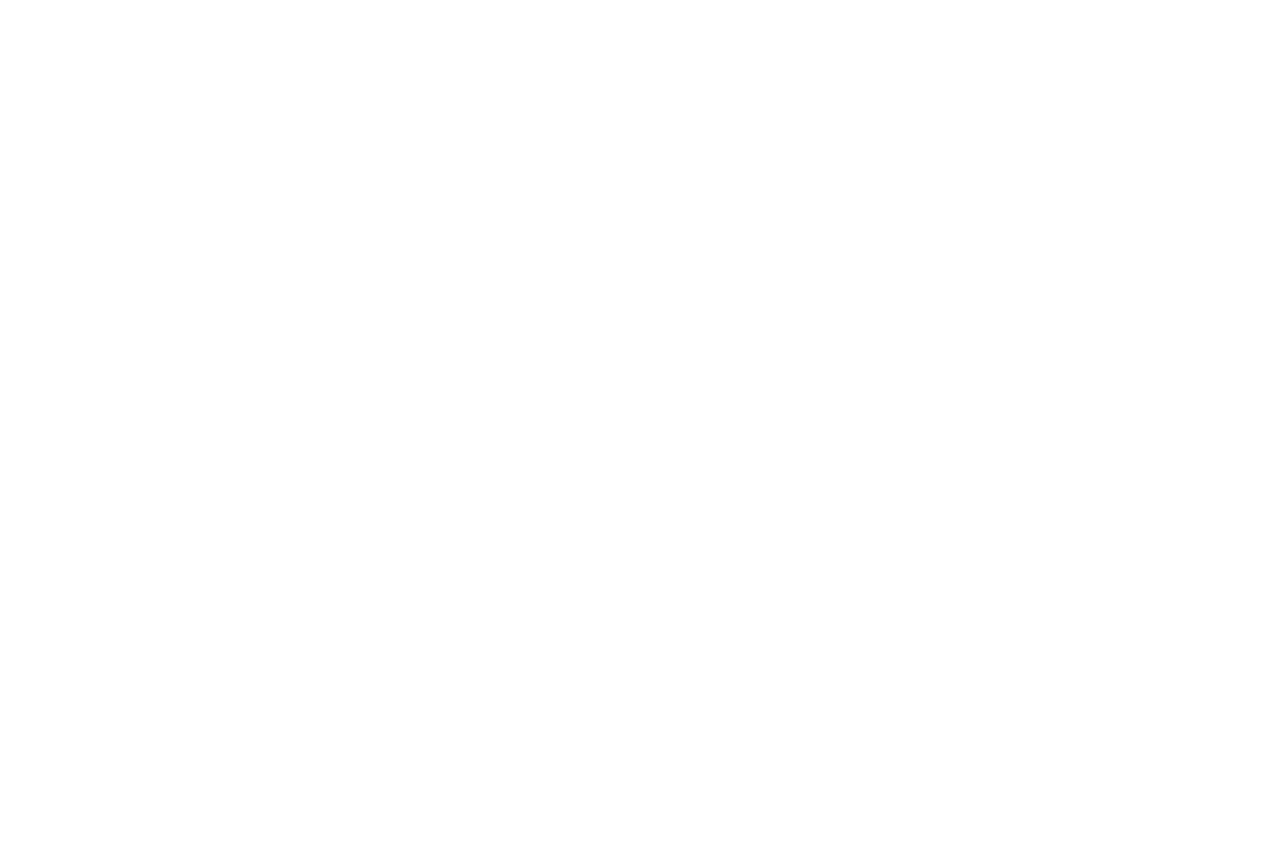
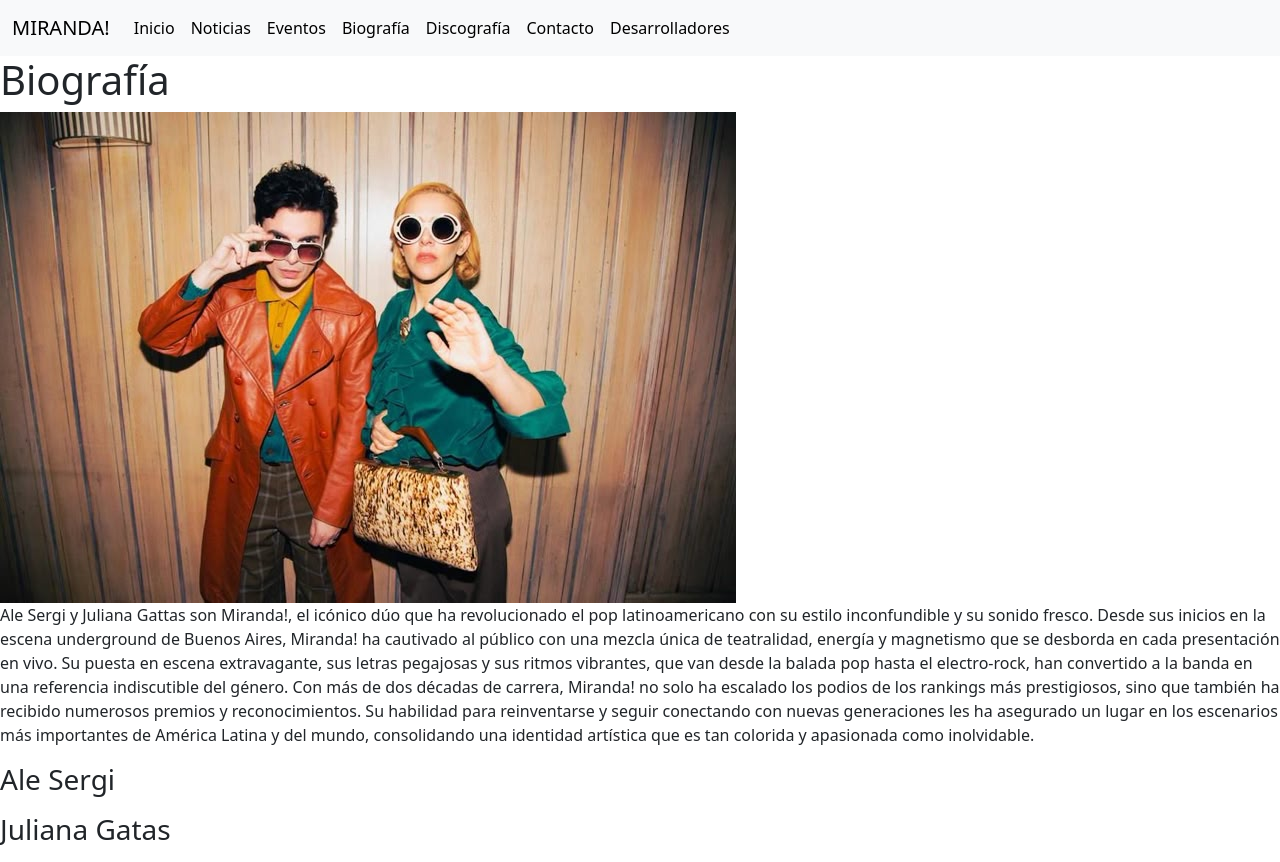
Before and after one commit to VonArbia/TP2-IG-2024, a plain HTML site: page biografia.html in a window 1280 px wide. Before the commit the page ends 800 px from the top, so only its background shows below. Drawn offline with nearby package versions, Linux system fonts and the light colour scheme.

Commit message:
Corrijo error de linkeo en el nav y empiezo con el html de biografia

```diff
--- a/biografia.html
+++ b/biografia.html
@@ -0,0 +1,85 @@
+<!DOCTYPE html>
+<html lang="es">
+
+<head>
+    <meta charset="UTF-8">
+    <meta name="viewport" content="width=device-width, initial-scale=1.0">
+    <link href="https://cdn.jsdelivr.net/npm/bootstrap@5.3.2/dist/css/bootstrap.min.css" rel="stylesheet"
+        integrity="sha384-T3c6CoIi6uLrA9TneNEoa7RxnatzjcDSCmG1MXxSR1GAsXEV/Dwwykc2MPK8M2HN" crossorigin="anonymous">
+    <title>Biografía</title>
+</head>
+
+<body>
+    <div>
+        <header>
+            <nav class="navbar navbar-expand-lg bg-body-tertiary">
+                <div class="container-fluid">
+                    <a class="navbar-brand" href="index.html">MIRANDA!</a>
+                    <button class="navbar-toggler" type="button" data-bs-toggle="collapse"
+                        data-bs-target="#navbarSupportedContent" aria-controls="navbarSupportedContent"
+                        aria-expanded="false" aria-label="Toggle navigation">
+                        <span class="navbar-toggler-icon"></span>
+                    </button>
+                    <div class="collapse navbar-collapse" id="navbarSupportedContent">
+                        <ul class="navbar-nav me-auto mb-2 mb-lg-0">
+                            <li class="nav-item">
+                                <a class="nav-link active" aria-current="page" href="index.html">Inicio</a>
+                            </li>
+                            <li class="nav-item">
+                                <a class="nav-link active" aria-current="page" href="noticias.html">Noticias</a>
+                            </li>
+                            <li class="nav-item">
+                                <a class="nav-link active" aria-current="page" href="eventos.html">Eventos</a>
+                            </li>
+                            <li class="nav-item">
+                                <a class="nav-link active" aria-current="page" href="biografia.html">Biografía</a>
+                            </li>
+                            <li class="nav-item">
+                                <a class="nav-link active" aria-current="page" href="discografia.html">Discografía</a>
+                            </li>
+                            <li class="nav-item">
+                                <a class="nav-link active" aria-current="page" href="formulario.html">Contacto</a>
+                            </li>
+                            <li class="nav-item">
+                                <a class="nav-link active" aria-current="page"
+                                    href="desarrolladores.html">Desarrolladores</a>
+                            </li>
+                        </ul>
+                    </div>
+                </div>
+            </nav>
+        </header>
+        <main>
+            <article>
+                <section>
+                    <h1>Biografía</h1>
+                    <img src="img/ale-y-juli.jpeg" alt="Ale Sergi y Juliana Gattas">
+                    <p>Ale Sergi y Juliana Gattas son Miranda!, el icónico dúo que ha revolucionado el pop latinoamericano con su estilo inconfundible y su sonido fresco. Desde sus inicios en la escena underground de Buenos Aires, Miranda! ha cautivado al público con una mezcla única de teatralidad, energía y magnetismo que se desborda en cada presentación en vivo. Su puesta en escena extravagante, sus letras pegajosas y sus ritmos vibrantes, que van desde la balada pop hasta el electro-rock, han convertido a la banda en una referencia indiscutible del género. Con más de dos décadas de carrera, Miranda! no solo ha escalado los podios de los rankings más prestigiosos, sino que también ha recibido numerosos premios y reconocimientos. Su habilidad para reinventarse y seguir conectando con nuevas generaciones les ha asegurado un lugar en los escenarios más importantes de América Latina y del mundo, consolidando una identidad artística que es tan colorida y apasionada como inolvidable.</p>
+                </section>
+                <section>
+                    <h3>Ale Sergi</h3>
+                    <p></p>
+                </section>
+                <section>
+                    <h3>Juliana Gatas</h3>
+                    <p></p>
+                </section>
+            </article>
+        </main>
+        <div>
+            <footer>
+                <address>
+                </address>
+            </footer>
+        </div>
+    </div>
+    <!--linkeo script-->
+    <script src="https://cdn.jsdelivr.net/npm/@popperjs/core@2.11.8/dist/umd/popper.min.js"
+        integrity="sha384-I7E8VVD/ismYTF4hNIPjVp/Zjvgyol6VFvRkX/vR+Vc4jQkC+hVqc2pM8ODewa9r"
+        crossorigin="anonymous"></script>
+    <script src="https://cdn.jsdelivr.net/npm/bootstrap@5.3.2/dist/js/bootstrap.min.js"
+        integrity="sha384-BBtl+eGJRgqQAUMxJ7pMwbEyER4l1g+O15P+16Ep7Q9Q+zqX6gSbd85u4mG4QzX+"
+        crossorigin="anonymous"></script>
+</body>
+
+</html>
```
Also changed, not shown: index.html (+1 -1 lines), noticias.html (+1 -1 lines), img/ale-y-juli.jpeg (added), img/ale.jpg (added), img/concierto2.jpeg (added), img/concierto3.jpeg (added), img/juli.png (added).
